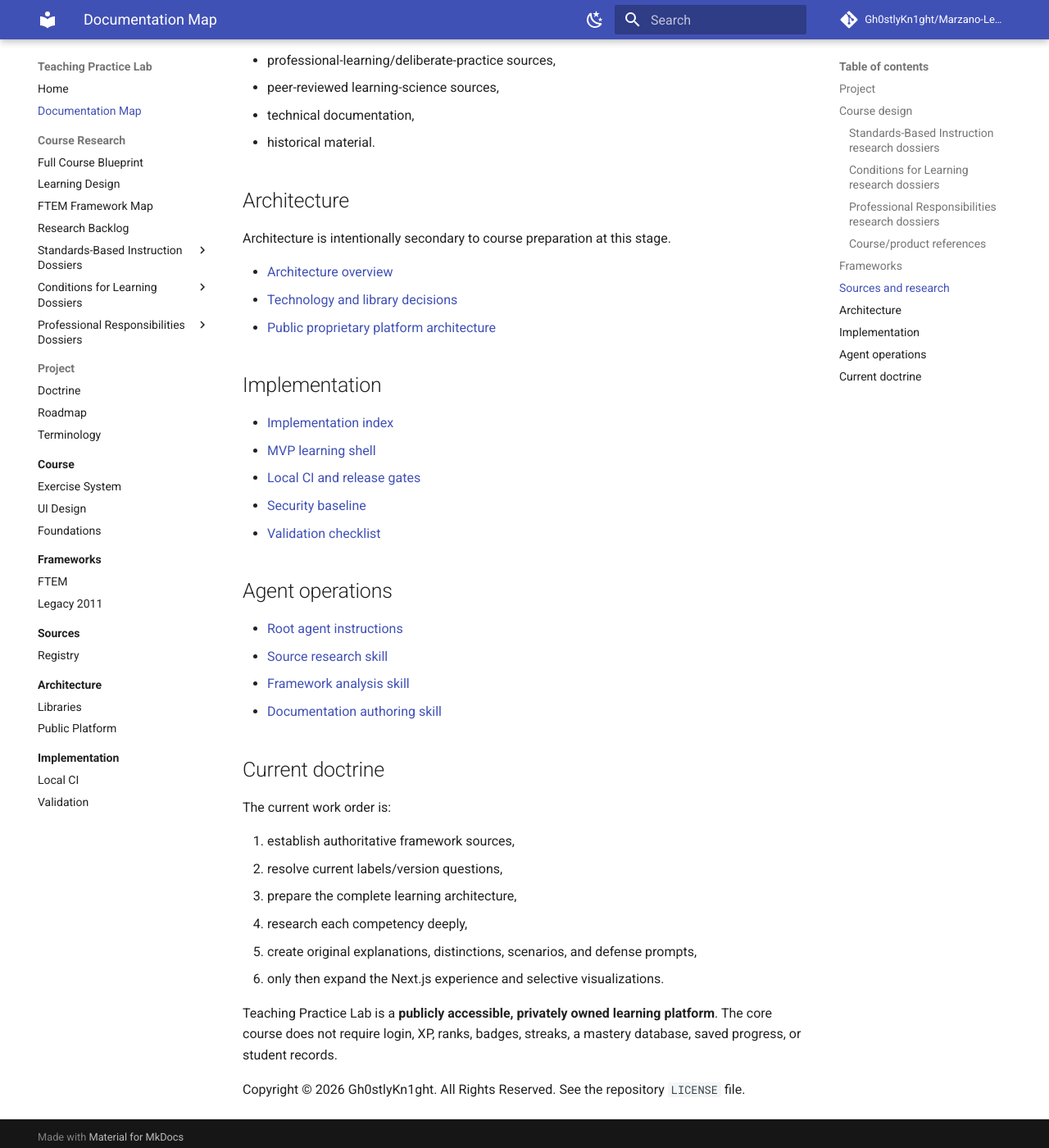
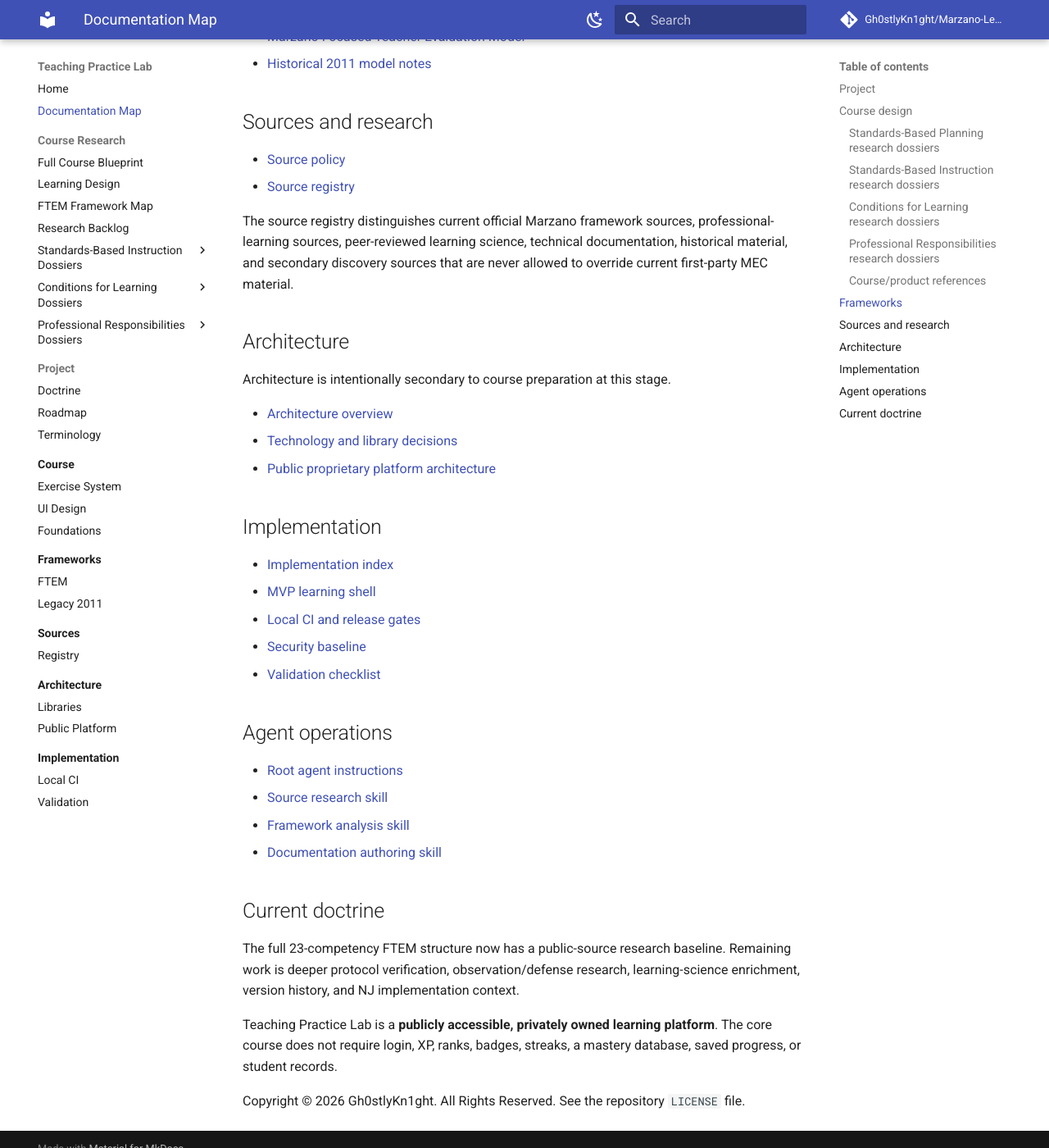
Before and after one commit to Gh0stlyKn1ght/Marzano-Learning-Map, an MkDocs documentation site: the page built from docs/SUMMARY.md, in a window 1280 px wide and 1400 px high, scrolled down 2318 px. Shown: the whole window at 82% size. Built offline with MkDocs 1.6.1 and Material for MkDocs 9.7.7, drawn with Linux system fonts in a browser that asks for light colours; comment, search, counter and statistics services are not loaded; some of the changed text lies outside the part shown.

Commit message:
docs: add planning research dossiers to navigation

```diff
--- a/docs/SUMMARY.md
+++ b/docs/SUMMARY.md
@@ -16,6 +16,15 @@
 - [Learning design and evidence base](course/learning-design.md)
 - [FTEM course-authoring framework map](course/framework-map.md)
 - [Research backlog](course/research-backlog.md)
+
+### Standards-Based Planning research dossiers
+
+- [Dossier index](course/dossiers/standards-based-planning/index.md)
+- [Planning Standards-Based Lessons/Units](course/dossiers/standards-based-planning/planning-standards-based-lessons-units.md)
+- [Element 2 - Aligning Resources](course/dossiers/standards-based-planning/aligning-resources.md)
+- [Element 3 - Planning with Data to Close Gaps](course/dossiers/standards-based-planning/planning-with-data-to-close-gaps.md)
+- [Distinction matrix](course/dossiers/standards-based-planning/distinction-matrix.md)
+- [Canonical title status](course/dossiers/standards-based-planning/canonical-title-status.md)
 
 ### Standards-Based Instruction research dossiers
 
@@ -69,13 +78,7 @@
 - [Source policy](sources/index.md)
 - [Source registry](sources/registry.md)
 
-The source registry distinguishes:
-
-- current official Marzano framework sources,
-- professional-learning/deliberate-practice sources,
-- peer-reviewed learning-science sources,
-- technical documentation,
-- historical material.
+The source registry distinguishes current official Marzano framework sources, professional-learning sources, peer-reviewed learning science, technical documentation, historical material, and secondary discovery sources that are never allowed to override current first-party MEC material.
 
 ## Architecture
 
@@ -102,14 +105,7 @@
 
 ## Current doctrine
 
-The current work order is:
-
-1. establish authoritative framework sources,
-2. resolve current labels/version questions,
-3. prepare the complete learning architecture,
-4. research each competency deeply,
-5. create original explanations, distinctions, scenarios, and defense prompts,
-6. only then expand the Next.js experience and selective visualizations.
+The full 23-competency FTEM structure now has a public-source research baseline. Remaining work is deeper protocol verification, observation/defense research, learning-science enrichment, version history, and NJ implementation context.
 
 Teaching Practice Lab is a **publicly accessible, privately owned learning platform**. The core course does not require login, XP, ranks, badges, streaks, a mastery database, saved progress, or student records.
 
```
